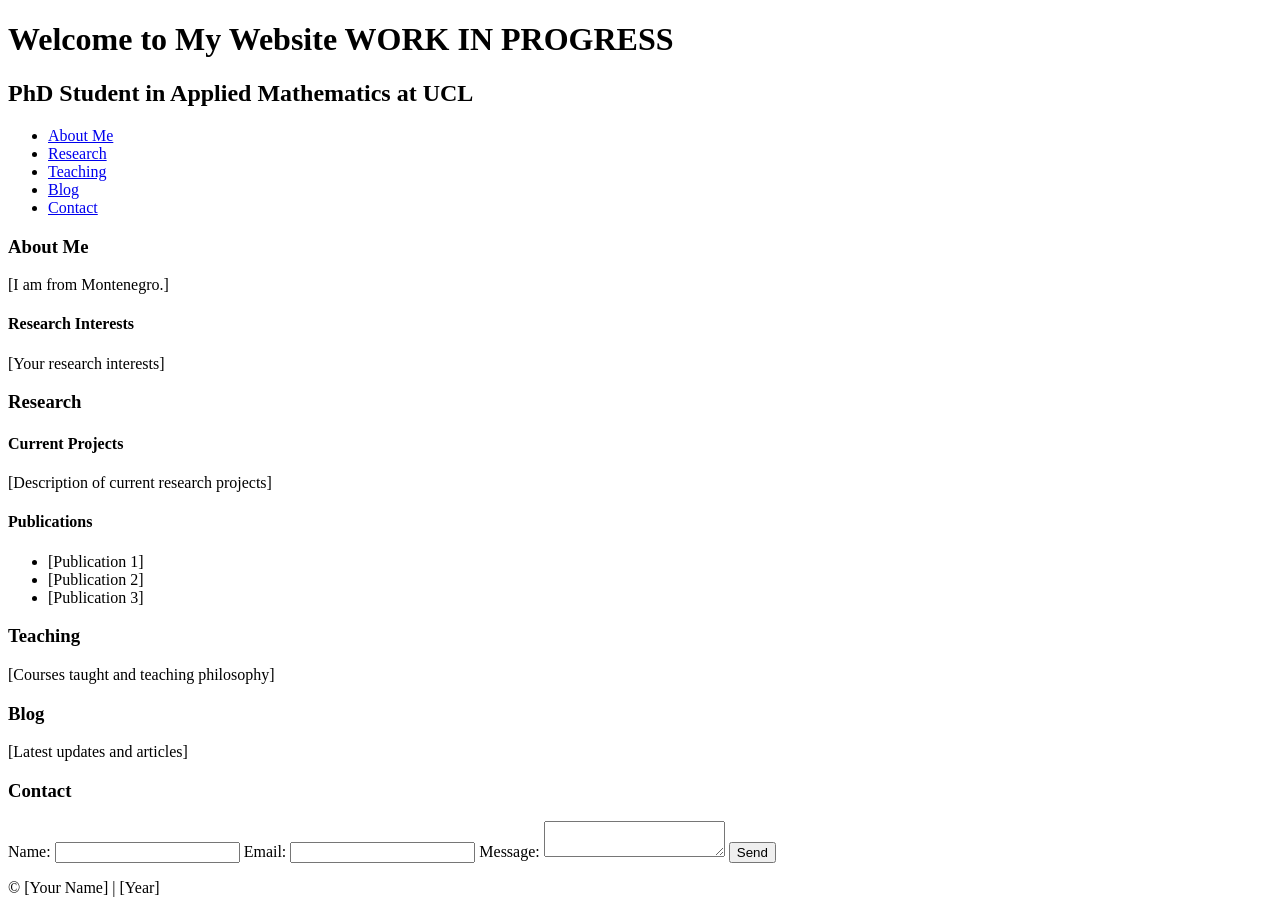
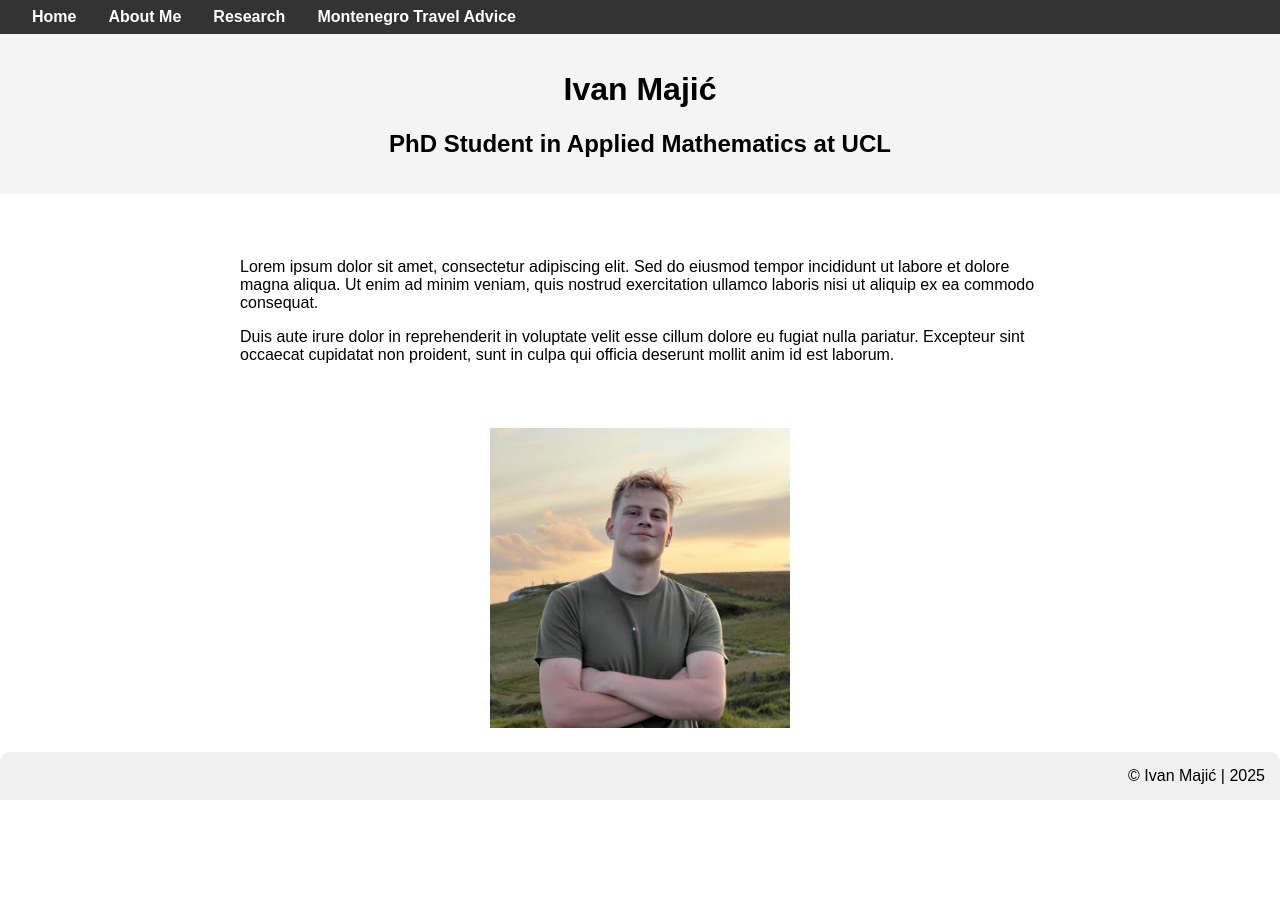
Before and after one commit to majic-ivan/majic-ivan.github.io, a plain HTML site: page index.html in a window 1280 px wide. After the commit the page ends 800 px from the top, so only its background shows below. Drawn offline with Linux system fonts and the light colour scheme.

Commit message:
Sve sam napravio da se cakli

```diff
--- a/index.html
+++ b/index.html
@@ -7,65 +7,37 @@
     <title>Ivan Majic website</title>
 </head>
 <body>
-    <header>
-        <h1>Welcome to My Website WORK IN PROGRESS</h1>
-        <h2>PhD Student in Applied Mathematics at UCL</h2>
-    </header>
-
-    <nav>
-        <ul>
-            <li><a href="#about">About Me</a></li>
-            <li><a href="#research">Research</a></li>
-            <li><a href="#teaching">Teaching</a></li>
-            <li><a href="#blog">Blog</a></li>
-            <li><a href="#contact">Contact</a></li>
+    <nav class="navbar">
+        <div class="menu-toggle" id="mobile-menu">
+            <span class="bar"></span>
+            <span class="bar"></span>
+            <span class="bar"></span>
+        </div>
+        <ul class="nav-list">
+            <li><a href="index.html">Home</a></li>
+            <li><a href="about.html">About Me</a></li>
+            <li><a href="research.html">Research</a></li>
+            <li><a href="montenegro.html">Montenegro Travel Advice</a></li>
         </ul>
     </nav>
 
-    <section id="about">
-        <h3>About Me</h3>
-        <p>[I am from Montenegro.]</p>
-        <h4>Research Interests</h4>
-        <p>[Your research interests]</p>
-    </section>
+    <header>
+        <h1>Ivan Majić</h1>
+        <h2>PhD Student in Applied Mathematics at UCL</h2>
+    </header>
+    <main class="content">
+        <div class="text">
+            <p>Lorem ipsum dolor sit amet, consectetur adipiscing elit. Sed do eiusmod tempor incididunt ut labore et dolore magna aliqua. Ut enim ad minim veniam, quis nostrud exercitation ullamco laboris nisi ut aliquip ex ea commodo consequat.</p>
+            <p>Duis aute irure dolor in reprehenderit in voluptate velit esse cillum dolore eu fugiat nulla pariatur. Excepteur sint occaecat cupidatat non proident, sunt in culpa qui officia deserunt mollit anim id est laborum.</p>
+        </div>
+        <div class="profile-pic-container">
+            <img src="profile_pic_website.jpg" alt="Picture of Ivan Majić" style="width: 100%; height: auto;">
+        </div>
+    </main>
+    <footer style="background-color: #f0f0f0; text-align: right; padding: 15px;">
+        <p style="margin: 0;">© Ivan Majić | 2025</p>
+    </footer>
 
-    <section id="research">
-        <h3>Research</h3>
-        <h4>Current Projects</h4>
-        <p>[Description of current research projects]</p>
-        <h4>Publications</h4>
-        <ul>
-            <li>[Publication 1]</li>
-            <li>[Publication 2]</li>
-            <li>[Publication 3]</li>
-        </ul>
-    </section>
-
-    <section id="teaching">
-        <h3>Teaching</h3>
-        <p>[Courses taught and teaching philosophy]</p>
-    </section>
-
-    <section id="blog">
-        <h3>Blog</h3>
-        <p>[Latest updates and articles]</p>
-    </section>
-
-    <section id="contact">
-        <h3>Contact</h3>
-        <form>
-            <label for="name">Name:</label>
-            <input type="text" id="name" name="name" required>
-            <label for="email">Email:</label>
-            <input type="email" id="email" name="email" required>
-            <label for="message">Message:</label>
-            <textarea id="message" name="message" required></textarea>
-            <button type="submit">Send</button>
-        </form>
-    </section>
-
-    <footer>
-        <p>© [Your Name] | [Year]</p>
-    </footer>
+    <script src="script.js"></script>
 </body>
 </html>
--- /dev/null
+++ b/script.js
@@ -0,0 +1,6 @@
+const mobileMenu = document.getElementById('mobile-menu');
+const navList = document.querySelector('.nav-list');
+
+mobileMenu.addEventListener('click', () => {
+    navList.classList.toggle('active');
+});
--- a/styles.css
+++ b/styles.css
@@ -0,0 +1,101 @@
+body {
+    font-family: Arial, sans-serif;
+    margin: 0;
+    padding: 0;
+}
+.text {
+    width: 70%; /* Set the width to 70% of the screen */
+    margin: 0 auto; /* Center the text horizontally */
+    padding: 3rem; /* Add padding to prevent text from touching the edges */
+    background-color: #ffffff; /* Optional: Add a background color */
+    border-radius: 8px; /* Optional: Add rounded corners */
+    box-sizing: border-box; /* Ensure padding is included in the width */
+}
+header {
+    text-align: center;
+    padding: 1rem;
+    background-color: #f4f4f4;
+}
+
+.navbar {
+    display: flex;
+    justify-content: space-between;
+    align-items: center;
+    background-color: #333;
+    padding: 0.5rem 1rem;
+}
+
+.nav-list {
+    list-style: none;
+    display: flex;
+    margin: 0;
+    padding: 0;
+}
+
+.nav-list li {
+    margin: 0 1rem;
+}
+
+.nav-list a {
+    text-decoration: none;
+    color: white;
+    font-weight: bold;
+}
+
+.nav-list a:hover {
+    color: #ff9800;
+}
+
+.menu-toggle {
+    display: none;
+    flex-direction: column;
+    cursor: pointer;
+}
+
+.bar {
+    background-color: white;
+    height: 3px;
+    width: 25px;
+    margin: 3px 0;
+}
+
+@media (max-width: 768px) {
+    .menu-toggle {
+        display: flex;
+    }
+
+    .nav-list {
+        display: none;
+        flex-direction: column;
+        width: 100%;
+        background-color: #333;
+        position: absolute;
+        top: 60px;
+        left: 0;
+    }
+
+    .nav-list.active {
+        display: flex;
+    }
+
+    .nav-list li {
+        text-align: center;
+        margin: 1rem 0;
+    }
+}
+
+.profile-pic-container {
+    max-width: 300px;
+     margin: 0 auto;
+}
+footer {
+    background-color: #f0f0f0;
+    text-align: right;
+    /* margin: 20px;
+    padding: 10px; */
+    position: fixed;
+    bottom: 0;
+    width: 100%;
+    border-radius: 10px 10px 0 0;
+    box-sizing: border-box;
+}
```
Also changed, not shown: about.html (added, +33 -0 lines), montenegro.html (added, +31 -0 lines), research.html (added, +32 -0 lines), profile_pic_website.jpg (added).
